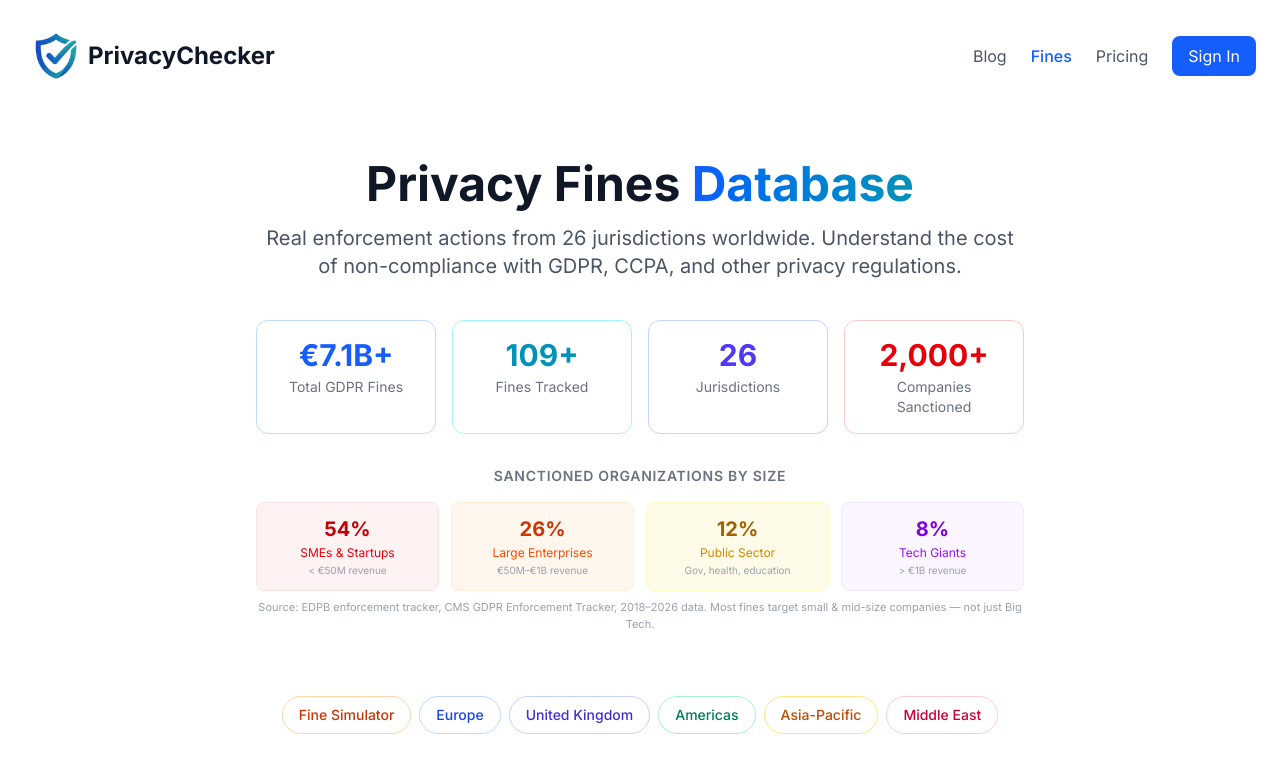
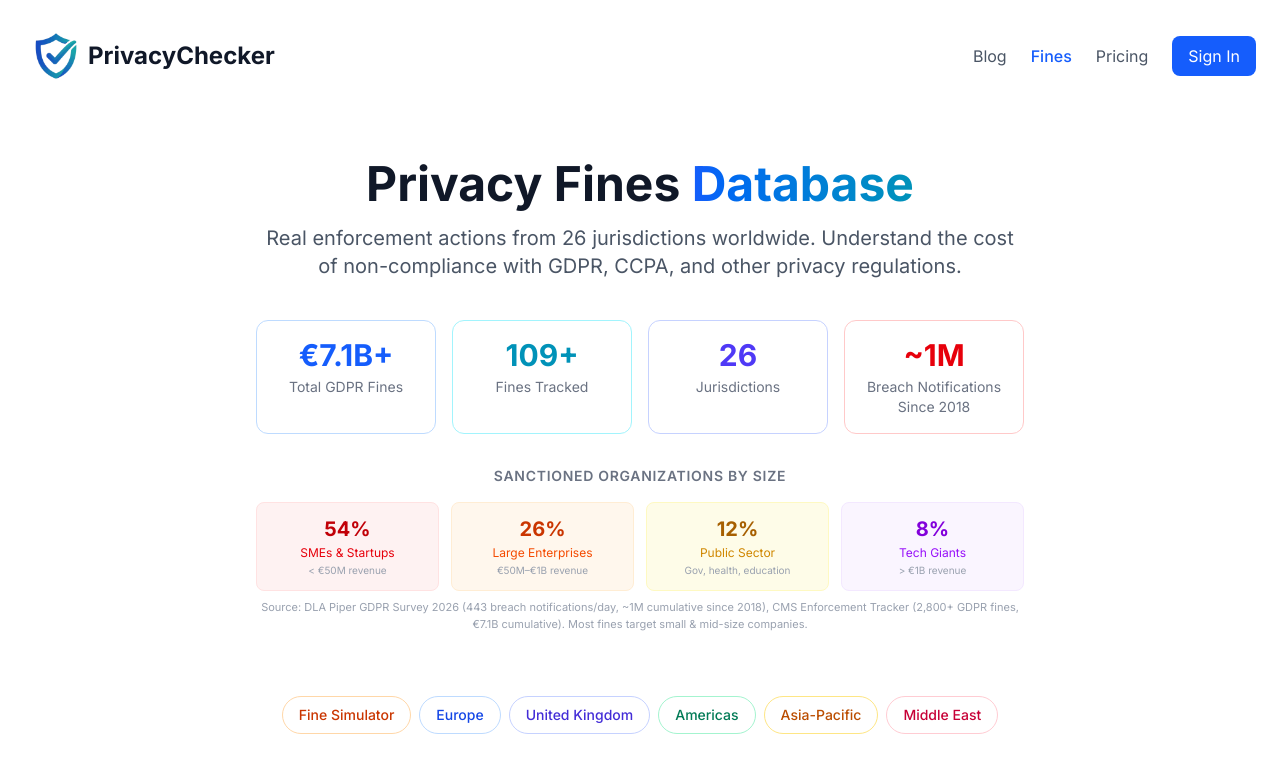
Before and after one commit to williammartin75/privacycheck, a Next.js app: page /fines in a window 1280 px wide. Shown: the top 781 px of the page. Built offline with nearby package versions, Linux system fonts and the light colour scheme.

Commit message:
Fines: ~1M cumulative breach notifications since 2018 + updated sources

```diff
--- a/src/app/fines/page.tsx
+++ b/src/app/fines/page.tsx
@@ -533,8 +533,8 @@
                             <p className="text-xs sm:text-sm text-gray-500 mt-1">Jurisdictions</p>
                         </div>
                         <div className="p-4 rounded-xl border border-red-200 bg-white">
-                            <p className="text-2xl sm:text-3xl font-bold text-red-600">2,000+</p>
-                            <p className="text-xs sm:text-sm text-gray-500 mt-1">Companies Sanctioned</p>
+                            <p className="text-2xl sm:text-3xl font-bold text-red-600">~1M</p>
+                            <p className="text-xs sm:text-sm text-gray-500 mt-1">Breach Notifications Since 2018</p>
                         </div>
                     </div>
 
@@ -563,7 +563,7 @@
                                 <p className="text-[10px] text-gray-400 mt-0.5">&gt; €1B revenue</p>
                             </div>
                         </div>
-                        <p className="text-[11px] text-gray-400 text-center mt-2">Source: EDPB enforcement tracker, CMS GDPR Enforcement Tracker, 2018–2026 data. Most fines target small &amp; mid-size companies — not just Big Tech.</p>
+                        <p className="text-[11px] text-gray-400 text-center mt-2">Source: DLA Piper GDPR Survey 2026 (443 breach notifications/day, ~1M cumulative since 2018), CMS Enforcement Tracker (2,800+ GDPR fines, €7.1B cumulative). Most fines target small &amp; mid-size companies.</p>
                     </div>
                 </div>
 
```
